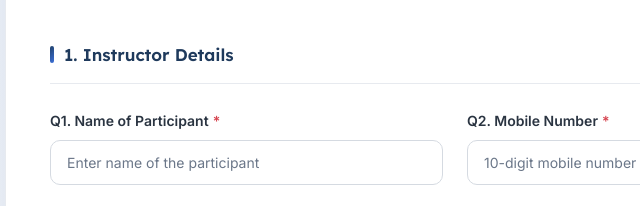
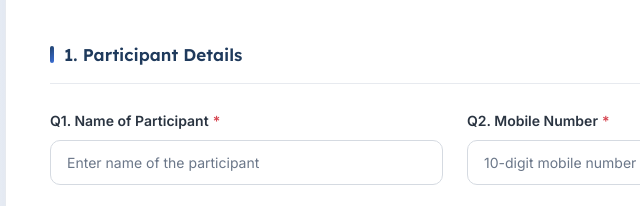
Before and after one commit to Bikram9999-bot/nimi-feedback-form, a plain HTML site: page index.html in a window 1280 px wide. Shown: the part 224-430 px from the top of the page, 185-825 px from the left. Drawn offline with Linux system fonts and the light colour scheme.

Commit message:
Update section 1 heading to Participant Details

```diff
--- a/index.html
+++ b/index.html
@@ -44,9 +44,9 @@
     <!-- Feedback Form -->
     <form id="nimi-feedback-form" class="feedback-form" novalidate>
 
-      <!-- Section 1: Instructor Details -->
+      <!-- Section 1: Participant Details -->
       <section class="form-section">
-        <h3 class="section-title">1. Instructor Details</h3>
+        <h3 class="section-title">1. Participant Details</h3>
 
         <div class="form-grid">
 
```
